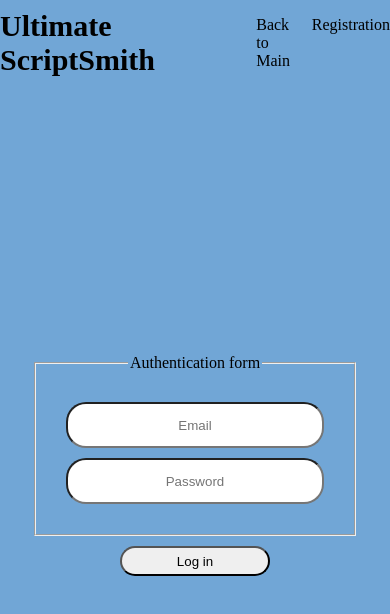
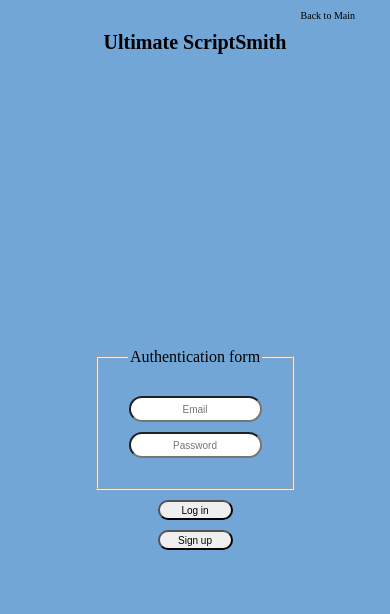
Before and after one commit to Mireille0000/eCommerce-Application, a website built with webpack: page ecommerce-app/src/index.html in a window 390 px wide. Built offline with nearby package versions, Linux system fonts and the light colour scheme.

Commit message:
feat 2_00: implement responsive

```diff
--- a/ecommerce-app/src/app/components/header.ts
+++ b/ecommerce-app/src/app/components/header.ts
@@ -1,16 +1,19 @@
 export default class HeaderComponent {
   appName: HTMLHeadingElement;
 
-  navigation: HTMLElement;
+  navBar: HTMLElement;
 
-  linksList: HTMLUListElement;
+  navigation: HTMLUListElement;
 
-  link: HTMLLIElement;
+  navItem: HTMLLIElement;
+
+  link: HTMLAnchorElement;
 
   constructor() {
     this.appName = document.createElement('h1');
-    this.navigation = document.createElement('nav');
-    this.linksList = document.createElement('ul');
-    this.link = document.createElement('li');
+    this.navBar = document.createElement('nav');
+    this.navigation = document.createElement('ul');
+    this.navItem = document.createElement('li');
+    this.link = document.createElement('a');
   }
 }
--- a/ecommerce-app/src/app/pages/log-in-page/log-in.css
+++ b/ecommerce-app/src/app/pages/log-in-page/log-in.css
@@ -19,6 +19,10 @@ body {
     justify-content: space-evenly;
 }
 
+nav {
+    display: flex;
+}
+
 h1 {
     margin: auto 0;
     font-size: 30px;
@@ -31,7 +35,6 @@ main {
 }
 
 .wrapper-main {
-    /* height: 100%; */
     display: flex;
     flex-direction: column;
     justify-content: center;
@@ -57,7 +60,7 @@ legend {
     text-align: center;
 }
 
-button {
+.log-in, .sign-up {
     width: 150px;
     height: 30px;
     border-radius: 20px;
@@ -72,3 +75,49 @@ ul {
 li {
     list-style-type: none;
 }
+
+@media screen and (max-width: 1040px) {
+    h1 {
+        font-size: 25px;
+    }
+
+    nav {
+        font-size: 12px;
+    }
+}
+
+@media screen and (max-width: 580px) {
+    .wrapper-header {
+        display: flex;
+        flex-direction: column-reverse;
+        justify-content: center;
+        align-items: center;
+    }
+
+    nav {
+        display: flex;
+        align-self: end;
+        font-size: 10px;
+        margin-right: 35px;
+    }
+
+    h1 {
+        font-size: 20px;
+    }
+
+    .email-input, .password-input {
+        width: 125px;
+        height: 20px;
+        font-size: 10px;
+        border-radius: 20px;
+        text-align: center;
+    }
+
+    .log-in, .sign-up {
+        width: 75px;
+        height: 20px;
+        font-size: 10px;
+        border-radius: 20px;
+        cursor: pointer;
+    }
+}
--- a/ecommerce-app/src/app/pages/log-in-page/log-in.ts
+++ b/ecommerce-app/src/app/pages/log-in-page/log-in.ts
@@ -10,6 +10,8 @@ export default class LogInPage extends Page {
 
   loginButton: HTMLButtonElement;
 
+  regButton: HTMLButtonElement;
+
   constructor() {
     super();
     this.form = document.createElement('form');
@@ -18,6 +20,7 @@ export default class LogInPage extends Page {
     this.password = document.createElement('input');
     this.password.className = 'password-input';
     this.loginButton = document.createElement('button');
+    this.regButton = document.createElement('button');
   }
 
   renderPage() {
@@ -27,26 +30,23 @@ export default class LogInPage extends Page {
     const headerComponent = new HeaderComponent();
     const headerComponentItems = [
       headerComponent.appName,
+      headerComponent.navBar,
       headerComponent.navigation,
-      headerComponent.linksList,
+      headerComponent.navItem,
       headerComponent.link,
     ];
-    const [name, navigation, list, link] = headerComponentItems;
+    const [name, navigation, list, listItem, link] = headerComponentItems;
     this.addElemsToHeader(name, navigation);
     navigation.append(list);
-    list.append(link);
-    list.appendChild(link.cloneNode(true)); // to refactor
-    const linksArr = Array.from(document.querySelectorAll('li'));
-    const links = ['Back to Main', 'Registration'];
-    for (let i = 0; i < linksArr.length; i += 1) {
-      linksArr[i].innerHTML = links[i];
-    }
+    list.append(listItem);
+    listItem.append(link);
+    link.innerHTML = 'Back to Main';
     name.innerHTML = 'Ultimate ScriptSmith';
     // form
     this.addElemsToMain(this.form);
     const fieldset = document.createElement('fieldset');
     const legend = document.createElement('legend');
-    this.form.append(fieldset, this.loginButton);
+    this.form.append(fieldset, this.loginButton, this.regButton);
     const emailContainer = document.createElement('div');
     const passwordContainer = document.createElement('div');
     const emailHint = document.createElement('span');
@@ -58,6 +58,9 @@ export default class LogInPage extends Page {
     this.email.placeholder = 'Email';
     this.password.placeholder = 'Password';
     this.loginButton.innerHTML = 'Log in';
+    this.loginButton.className = 'log-in';
+    this.regButton.innerHTML = 'Sign up';
+    this.regButton.className = 'sign-up';
     return this.pageWrapper;
   }
 }
```
Also changed, not shown: 2 other files.
